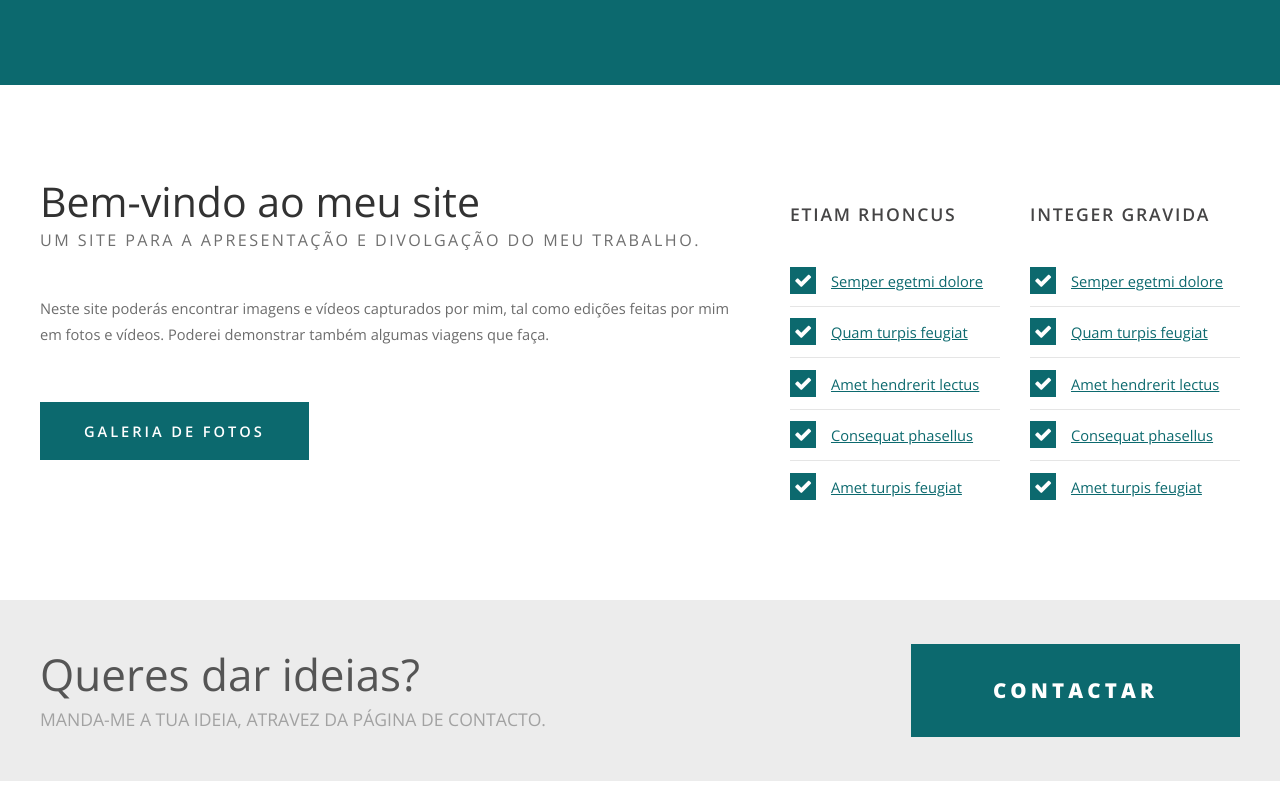
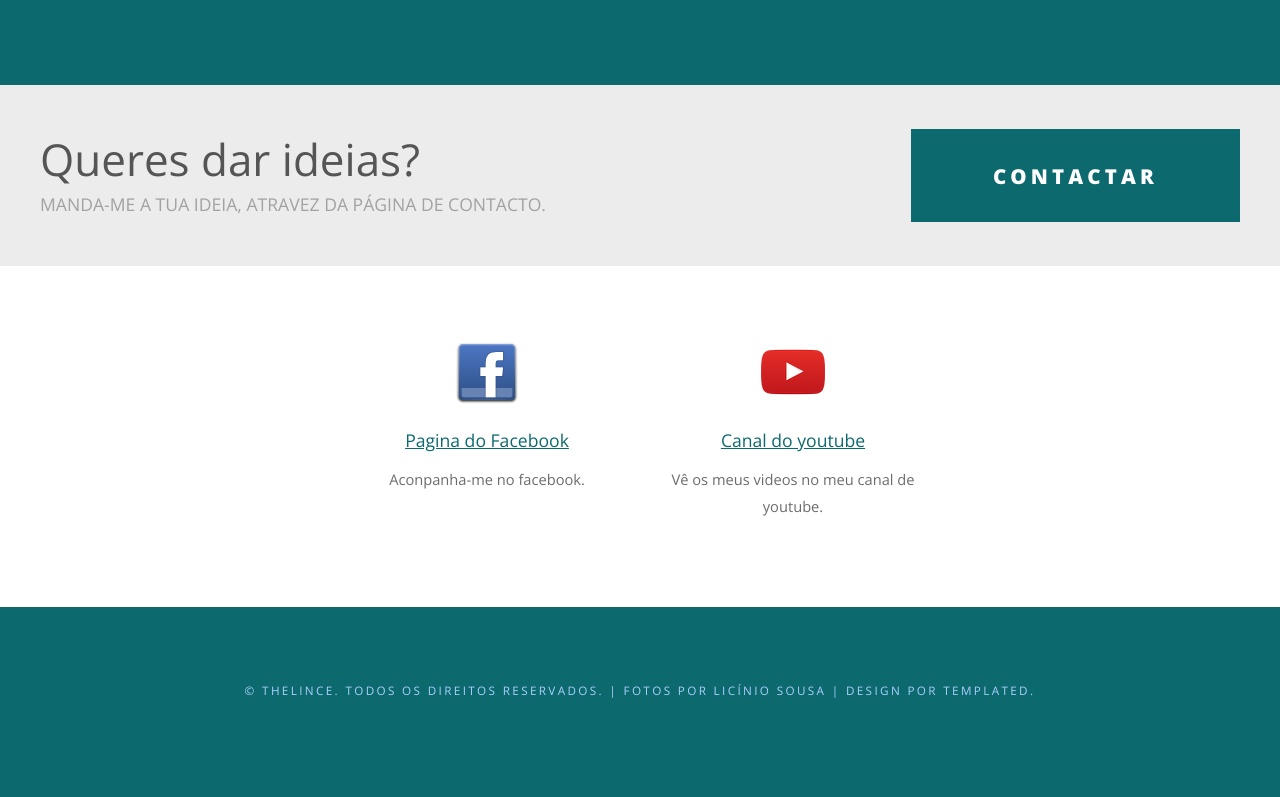
Before and after one commit to thelince/thelince.github.io, a plain HTML site: page index.html in a window 1280 px wide. Shown: the part 537-1334 px from the top of the page. Drawn offline with nearby package versions, Linux system fonts and the light colour scheme.

Commit message:
tirar links

```diff
--- a/index.html
+++ b/index.html
@@ -83,39 +83,7 @@ Released   : 20130903
 
 
 <div id="wrapper">
-	<div id="page" class="container">
-		<div id="content">
-			<div class="title">
-				<h2>Bem-vindo ao meu site</h2>
-				<span class="byline">Um site para a apresentação e divolgação do meu trabalho.</span> </div>
-			<p>Neste site poderás encontrar imagens e vídeos capturados por mim, tal como edições feitas por mim em fotos e vídeos. Poderei demonstrar também algumas viagens que faça.</p>
-			<br><br>
-			<a href="#" class="button">Galeria de fotos</a> </div>
-		<div id="sidebar">
-			<div id="stwo-col">
-				<div class="sbox1">
-					<h2>Etiam rhoncus</h2>
-					<ul class="style2">
-						<li class="icon icon-ok"><a href="#">Semper egetmi dolore</a></li>
-						<li class="icon icon-ok"><a href="#">Quam turpis feugiat</a></li>
-						<li class="icon icon-ok"><a href="#">Amet hendrerit lectus</a></li>
-						<li class="icon icon-ok"><a href="#">Consequat phasellus</a></li>
-						<li class="icon icon-ok"><a href="#">Amet turpis feugiat</a></li>
-					</ul>
-				</div>
-				<div class="sbox2">
-					<h2>Integer gravida</h2>
-					<ul class="style2">
-						<li class="icon icon-ok"><a href="#">Semper egetmi dolore</a></li>
-						<li class="icon icon-ok"><a href="#">Quam turpis feugiat</a></li>
-						<li class="icon icon-ok"><a href="#">Amet hendrerit lectus</a></li>
-						<li class="icon icon-ok"><a href="#">Consequat phasellus</a></li>
-						<li class="icon icon-ok"><a href="#">Amet turpis feugiat</a></li>
-					</ul>
-				</div>
-			</div>
-		</div>
-	</div>
+
 	<div id="banner-wrapper">
 		<div id="banner" class="container">
 			<div class="box-left">
```
